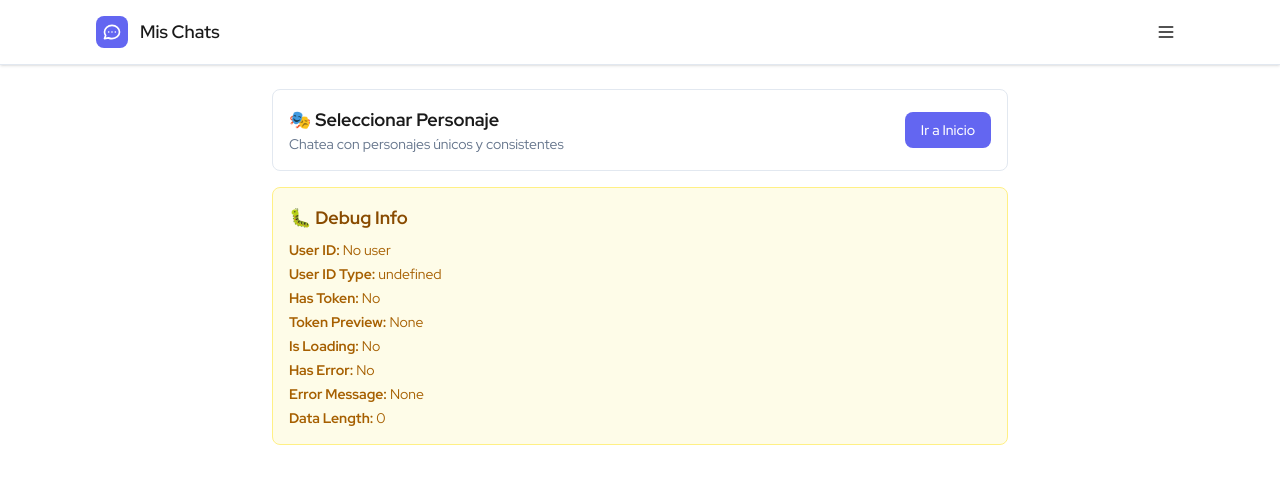
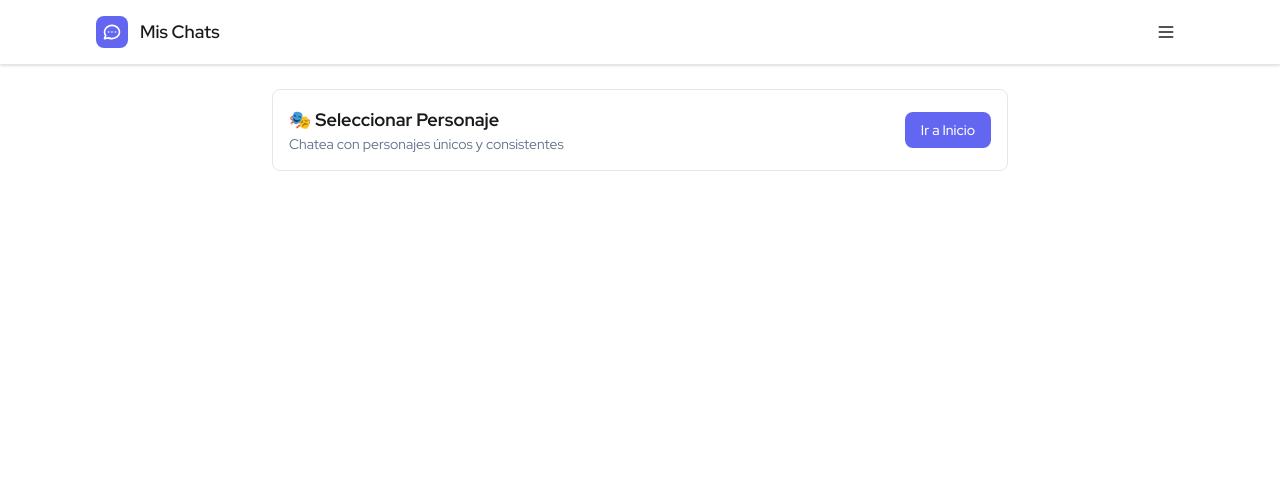
Before and after one commit to taibogaston/frontendchat, a Next.js app: page /chats in a window 1280 px wide. Shown: the top 484 px of the page. Built offline with nearby package versions, Linux system fonts and the light colour scheme.

Commit message:
master mejora visuales

```diff
--- a/src/app/chats/page.tsx
+++ b/src/app/chats/page.tsx
@@ -98,20 +98,6 @@ export default function ChatsPage() {
           </div>
         </div>
 
-        {/* Debug Info */}
-        <div className="bg-yellow-50 border border-yellow-200 rounded-lg p-4">
-          <h3 className="font-bold text-lg text-yellow-800 mb-2">🐛 Debug Info</h3>
-          <div className="text-sm text-yellow-700 space-y-1">
-            <p><strong>User ID:</strong> {user?.id || 'No user'}</p>
-            <p><strong>User ID Type:</strong> {typeof user?.id}</p>
-            <p><strong>Has Token:</strong> {token ? 'Yes' : 'No'}</p>
-            <p><strong>Token Preview:</strong> {token ? token.substring(0, 20) + '...' : 'None'}</p>
-            <p><strong>Is Loading:</strong> {isLoading ? 'Yes' : 'No'}</p>
-            <p><strong>Has Error:</strong> {error ? 'Yes' : 'No'}</p>
-            <p><strong>Error Message:</strong> {error?.message || 'None'}</p>
-            <p><strong>Data Length:</strong> {data?.length || 0}</p>
-          </div>
-        </div>
         {isLoading && <div className="text-[var(--muted-foreground)]">Cargando...</div>}
         {error && <div className="text-red-400">Error cargando chats</div>}
         <div className="grid sm:grid-cols-2 lg:grid-cols-3 gap-4">
```
